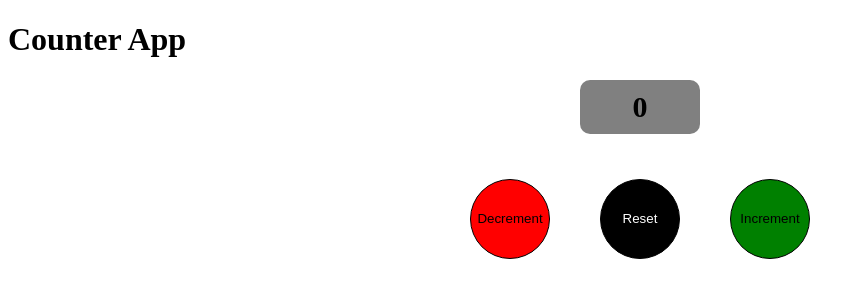
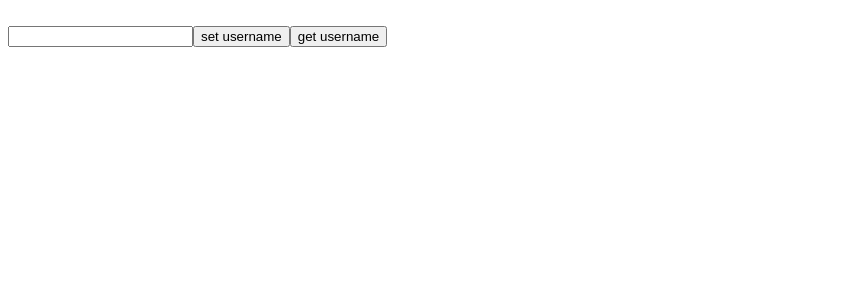
Before and after one commit to parththakkar06/Internship, an Angular app in the folder angular-app/: page / in a window 1280 px wide. Shown: the top 300 px of the page, without its empty margins (0-865 px from the left). Built offline with nearby package versions, Linux system fonts and the light colour scheme.

Commit message:
set and get input field value

```diff
--- a/angular-app/src/app/app.component.html
+++ b/angular-app/src/app/app.component.html
@@ -41,7 +41,7 @@
 
 
 
-<h1>Counter App</h1>
+<!-- <h1>Counter App</h1>
 <div style="text-align: center;">
   <h3 class="count">{{count}}</h3>
   <div>
@@ -49,4 +49,13 @@
     <button class="btn bg-black" (click) = "handleCounter('')">Reset</button>
     <button class="btn bg-green" (click) = "handleCounter('plus')">Increment</button>
   </div>
-</div>
+</div> -->
+
+
+
+
+{{username}}
+<br>
+<input (input) = "getUserName($event)" type="text" #userNameField>
+<button (click) = "setUserName()">set username</button>
+<button (click) = getUserNameWithTemplate(userNameField.value) >get username</button>
--- a/angular-app/src/app/app.component.ts
+++ b/angular-app/src/app/app.component.ts
@@ -55,30 +55,46 @@ export class AppComponent {
   //   this.typedValue = input.value
   // }
 
-  count = 0;
+  // count = 0;
 
-  increase() {
-    console.log
-    this.count++;
+  // increase() {
+  //   console.log
+  //   this.count++;
+  // }
+
+  // decrease() {
+  //   this.count--;
+  // }
+
+  // reset() {
+  //   this.count = 0;
+  // }
+
+  // handleCounter(val: string) {
+  //   if (val == 'minus') {
+  //     if (this.count != 0) {
+  //       this.count--
+  //     }
+  //   } else if (val == 'plus') {
+  //     this.count++
+  //   } else {
+  //     this.count = 0
+  //   }
+  // }
+
+
+
+  username = ""
+
+  getUserName(event : Event){
+    this.username = (event.target as HTMLInputElement).value
   }
 
-  decrease() {
-    this.count--;
+  setUserName(){
+    this.username = "Peter"
   }
 
-  reset() {
-    this.count = 0;
-  }
-
-  handleCounter(val: string) {
-    if (val == 'minus') {
-      if (this.count != 0) {
-        this.count--
-      }
-    } else if (val == 'plus') {
-      this.count++
-    } else {
-      this.count = 0
-    }
+  getUserNameWithTemplate(value:string){
+    console.log(value)
   }
 }
```
